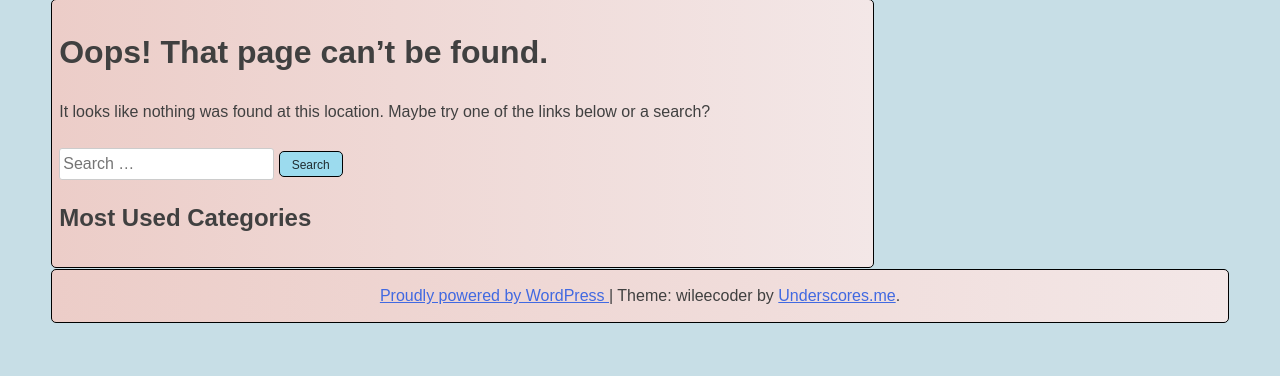
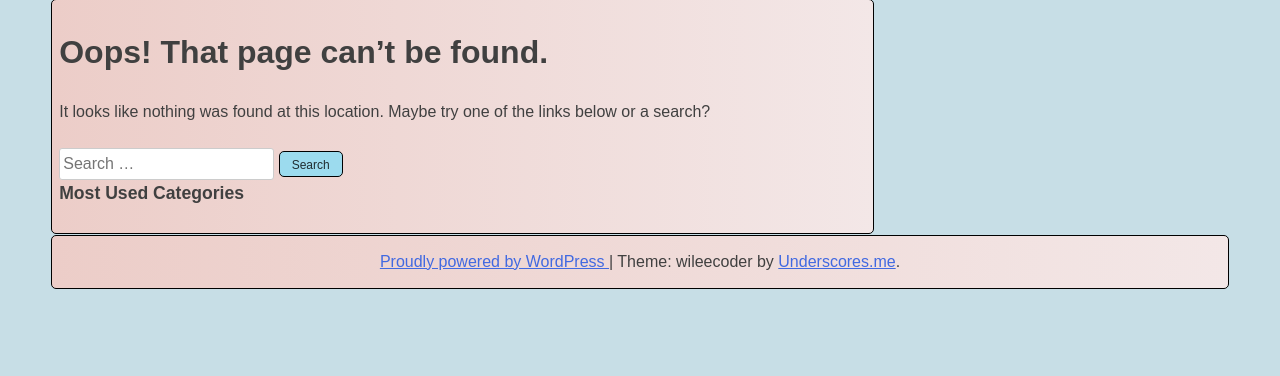
Before and after one commit to lucien-stavenhagen/web-dev, a WordPress theme: template wp_stuff/wileecoder/404.php in a window 1280 px wide. Shown: the part 127-503 px from the top of the page. Run offline with PHP 8.4 and a stand-in for WordPress, Linux system fonts and the light colour scheme; the site name, menu and one post (Sample post) are stand-ins, and other content is empty; some libraries are stand-ins or nearby versions.

Commit message:
start styling the sidebar widget

```diff
--- a/wp_stuff/wileecoder/style.css
+++ b/wp_stuff/wileecoder/style.css
@@ -533,7 +533,7 @@ body {
 
 .widget-area{
 	width: var( --my-max-width );
-	padding: 5px;
+	padding: 6px;
 	margin-top: 1px;
 	background-image: var( --my-content-background);
 	border-radius: var( --my-border-radius);
@@ -946,10 +946,19 @@ a:hover, a:active {
 # Widgets
 --------------------------------------------------------------*/
 .widget {
-	margin: 0 0 1.5em;
+	margin: 0 0 1.2em;
 	/* Make sure select elements fit in widgets. */
 }
-
+/* LS custom */
+.widget h2{
+	font-size: 1.1em;
+	margin: 0;
+	padding: 0;
+}
+.widget ul{
+	margin: 0;
+	list-style-type: circle;
+}
 .widget select {
 	max-width: 100%;
 }
```
